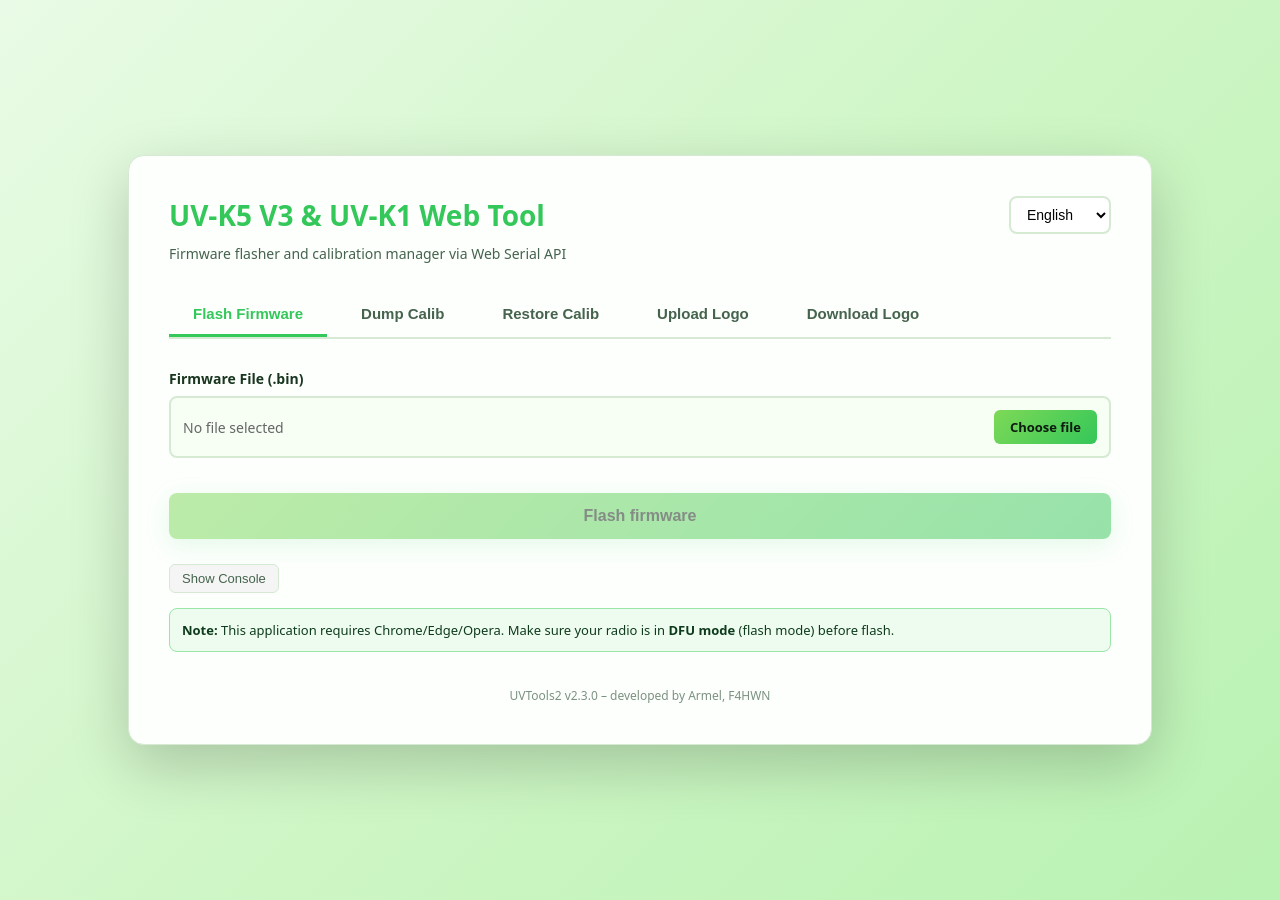
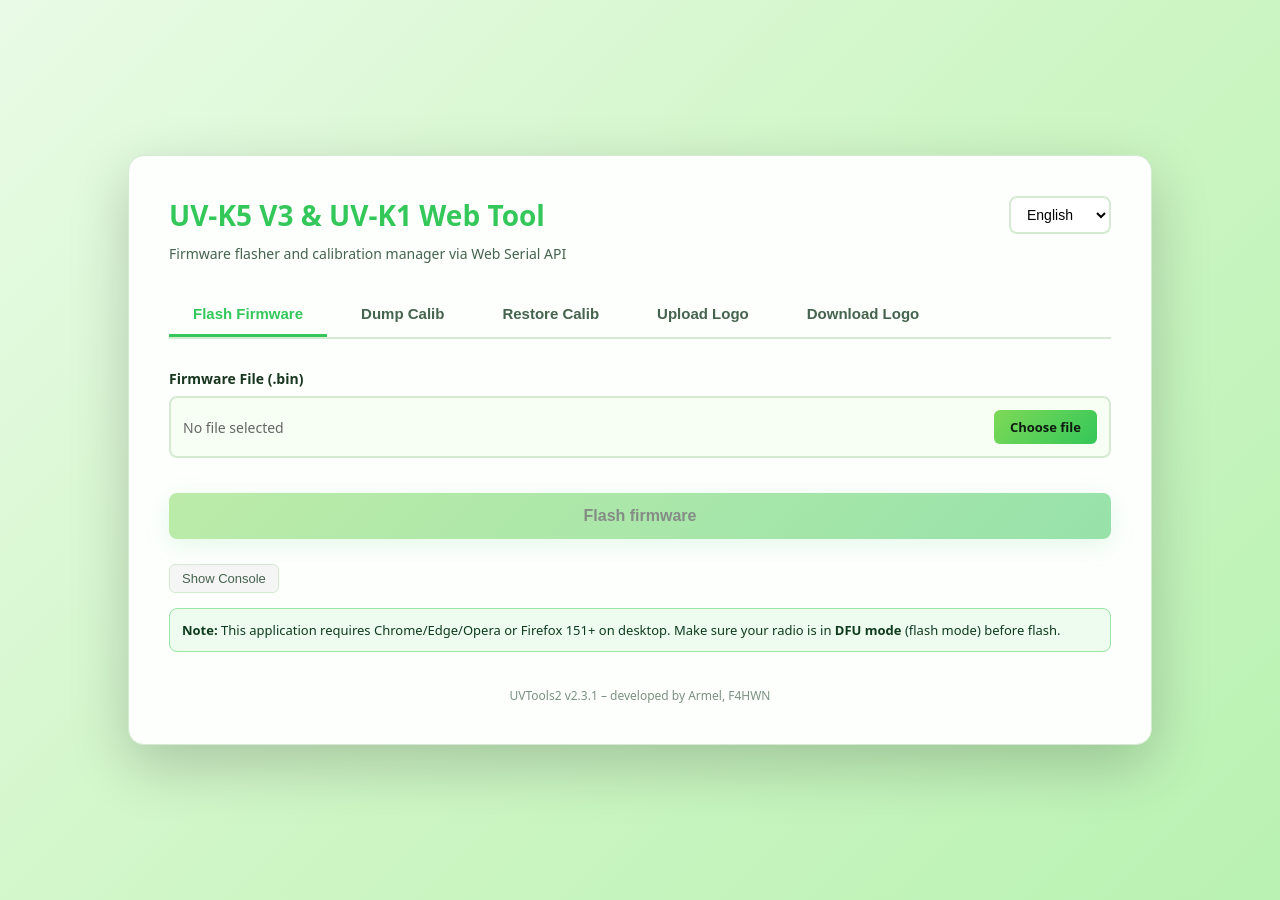
Before and after one commit to armel/armel.github.io, a Jekyll site: the page uvtools2/index.html, which Jekyll copies as it is, in a window 1280 px wide. Built offline with Jekyll 4.4.1, drawn with Linux system fonts in a browser that asks for light colours.

Commit message:
Add Firefox 151+

```diff
--- a/uvtools2/index.html
+++ b/uvtools2/index.html
@@ -160,7 +160,7 @@
     </section>
 
     <aside class="info-box" id="infoBox">
-      <strong>Note:</strong> This application requires Chrome/Edge/Opera.
+      <strong>Note:</strong> This application requires Chrome/Edge/Opera or Firefox 151+ on desktop.
     </aside>
 
     <footer class="baseline">
--- a/uvtools2/locales/en.json
+++ b/uvtools2/locales/en.json
@@ -17,9 +17,9 @@
   "logTitle": "Console",
   "logShow": "Show Console",
   "logHide": "Hide Console",
-  "infoBox": "<strong>Note:</strong> This application requires Chrome/Edge/Opera. Make sure your radio is in <strong>DFU mode</strong> (flash mode) before flash.",
-  "infoBoxDump": "<strong>Note:</strong> This application requires Chrome/Edge/Opera. Make sure your radio is in <strong>normal mode</strong> before dump or restore.",
-  "infoBoxLogo": "<strong>Note:</strong> This application requires Chrome/Edge/Opera. Make sure your radio is in <strong>normal mode</strong>.",
+  "infoBox": "<strong>Note:</strong> This application requires Chrome/Edge/Opera or Firefox 151+ on desktop. Make sure your radio is in <strong>DFU mode</strong> (flash mode) before flash.",
+  "infoBoxDump": "<strong>Note:</strong> This application requires Chrome/Edge/Opera or Firefox 151+ on desktop. Make sure your radio is in <strong>normal mode</strong> before dump or restore.",
+  "infoBoxLogo": "<strong>Note:</strong> This application requires Chrome/Edge/Opera or Firefox 151+ on desktop. Make sure your radio is in <strong>normal mode</strong>.",
   "fileNoFile": "No file selected",
   "fileChoose": "Choose file",
   "dumpDescription": "Extract calibration data from your UV-K5 V3 or UV-K1 device.",
@@ -85,7 +85,7 @@
   "invalidInterval": "Invalid interval ({0}ms), reset acc",
   "validMessage": "Valid message, acc={0}/5",
   "timeoutNoDevice": "Timeout: no device detected",
-  "webSerialNotSupported": "⚠️ Web Serial API not supported. Use Chrome/Edge/Opera.",
+  "webSerialNotSupported": "⚠️ Web Serial API not supported. Use Chrome/Edge/Opera or Firefox 151+ on desktop.",
   "loopError": "Loop read error: {0}",
   "baselineDeveloped": "developed by",
   "labelLogoFile": "Image file",
--- a/uvtools2/locales/version.json
+++ b/uvtools2/locales/version.json
@@ -1 +1 @@
-{ "version": "2.3.0" }
+{ "version": "2.3.1" }
```
Also changed, not shown: uvtools2/locales/fr.json (+4 -4 lines), uvtools2/locales/zh.json (+4 -4 lines).
